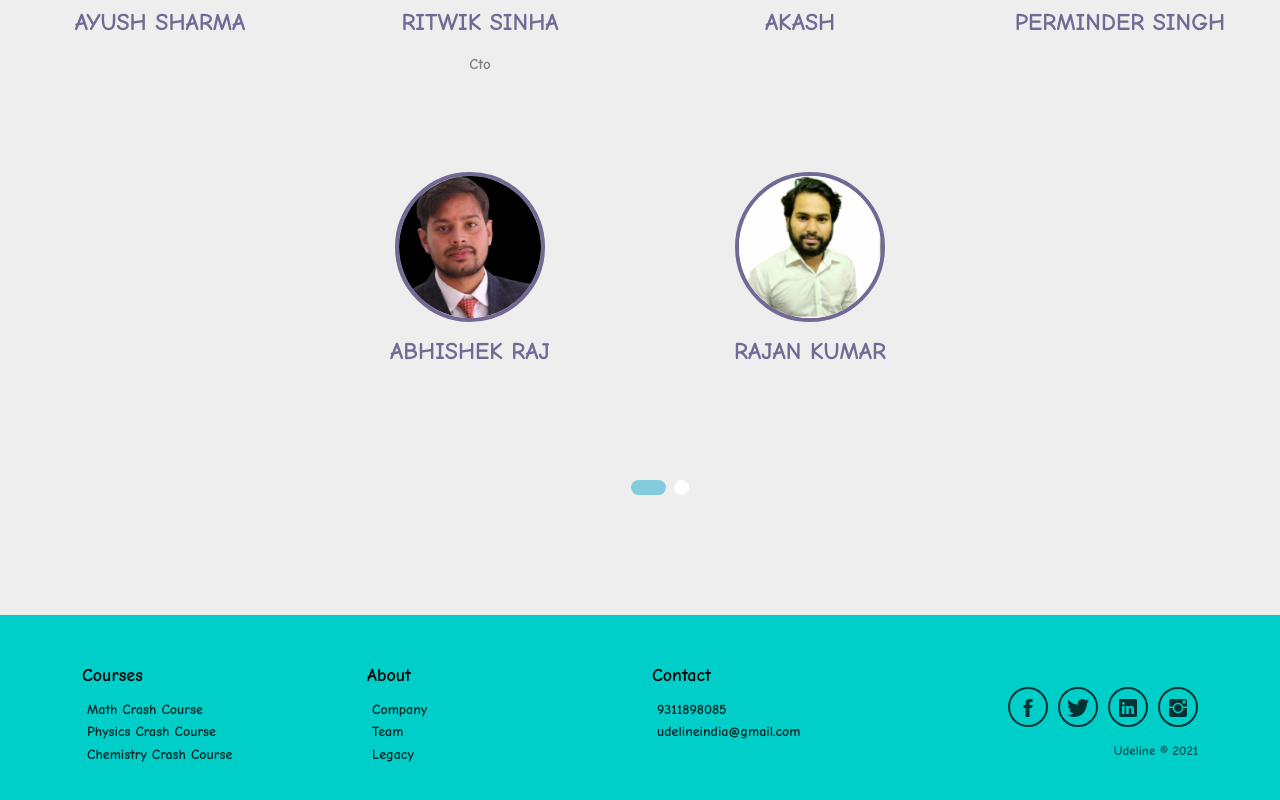
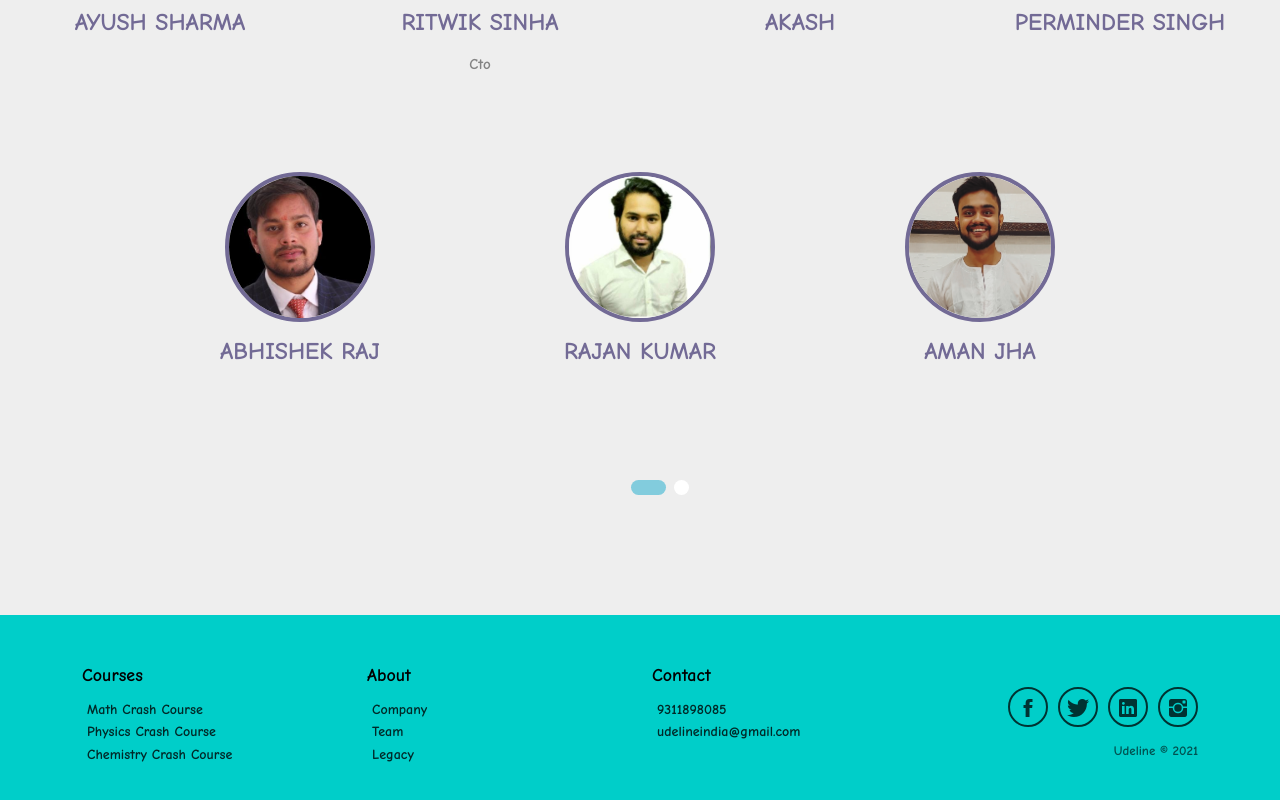
Before and after one commit to Ritwik880/Udeline, a React (Create React App) app: page /about in a window 1280 px wide. Shown: the part 1304-2104 px from the top of the page. Built offline with nearby package versions, Linux system fonts and the light colour scheme.

Commit message:
new person added

```diff
--- a/src/components/About.js
+++ b/src/components/About.js
@@ -11,6 +11,7 @@ import akash from '../image/akash.jpeg'
 import abhishek from '../image/abhishek.jpeg'
 import perminder from '../image/perminder.jpeg'
 import rajan from '../image/rajan.jpeg'
+import Aman from '../image/Aman.jpeg'
 const About = () => {
 
 
@@ -85,6 +86,11 @@ const About = () => {
                         <h2>Rajan Kumar</h2>
                         {/* <p>Content Manager</p> */}
                     </div>
+                    <div class="member">
+                        <img src={Aman} alt="joyshri image" />
+                        <h2>Aman Jha</h2>
+                        {/* <p>Content Manager</p> */}
+                    </div>
 
                 </div>
                 <div class="button">
```
Also changed, not shown: src/image/Aman.jpeg (added).
